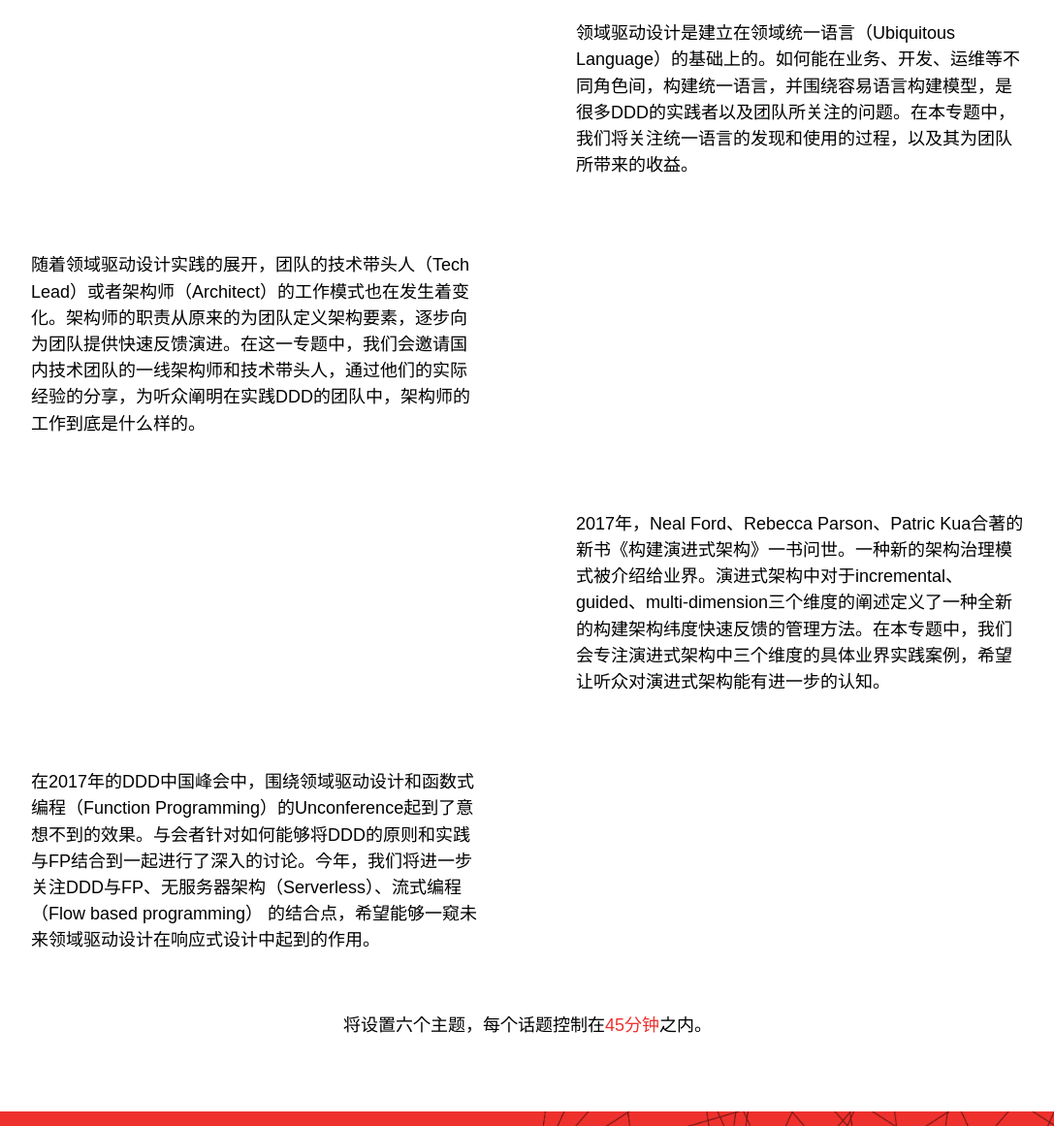
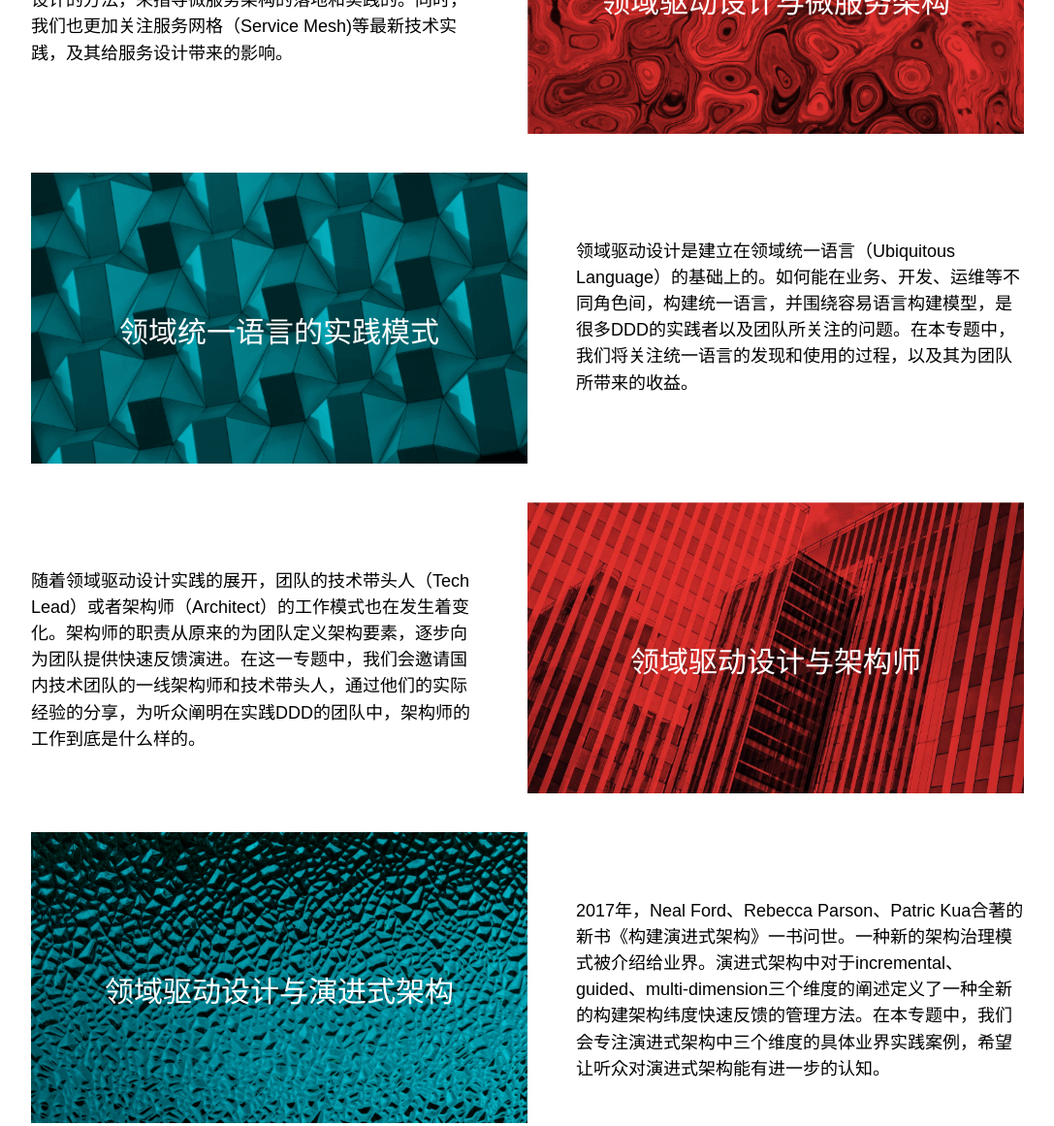
Before and after one commit to DDD-China/DDD-China-2018, a website: page docs/topic-gathering.html in a window 1280 px wide. Shown: the part 1664-2825 px from the top of the page at 97% size, without its empty margins (96-1183 px from the left). Drawn offline with Linux system fonts and the light colour scheme; a web font is replaced by a local one.

Commit message:
fix: fix gathering topic can not show background image and adjust speaker topic to show as column

```diff
--- a/docs/css/main.css
+++ b/docs/css/main.css
@@ -394,6 +394,7 @@ a {
   font-size: 14px;
 }
 .speaker-topic {
+  flex-direction: column;
   background-color: black;
   color: white;
   min-width: 260px;
@@ -686,6 +687,34 @@ a {
   padding-right: 3rem;
 }
 
+.gathering-topics .topic-item p {
+  padding-top: 50px;
+}
+
+.gathering-topics .topic-item .topic-title {
+  font-size: 30px;
+  height: 300px;
+  padding-top: 140px;
+}
+.gathering-topics .topic1 {
+  background-image: url("../resource/topic1.png");
+}
+.gathering-topics .topic2 {
+  background-image: url("../resource/fabric-2642229-01.png");
+}
+.gathering-topics .topic3 {
+  background-image: url("../resource/topic3.png");
+}
+.gathering-topics .topic4 {
+  background-image: url("../resource/topic4.png");
+}
+.gathering-topics .topic5 {
+  background-image: url("../resource/topic5.png");
+}
+.gathering-topics .topic6 {
+  background-image: url("../resource/topic6.png");
+}
+
 /* look back*/
 .look-back-wrapper {
   padding: 60px 5%;
--- a/docs/topic-gathering.html
+++ b/docs/topic-gathering.html
@@ -69,11 +69,11 @@
     <div class="grid-wrapper  grid-space">
         <div class="grid centered">
     <div class="grid-cell">
-        <div class="six-topics">
+        <div class="six-topics gathering-topics">
             <p class="sub-title">六大会议主题</p>
             <div>
                 <div class="topic-item">
-                    <div class="topic1" id="topic1">
+                    <div class="topic1 topic-title" id="topic1">
                         领域驱动设计与企业级云IT架构
                     </div>
                     <p>
@@ -85,13 +85,13 @@
                     <p>
                         2014年，微服务概念的火热带动了DDD的概念被业界重新认知。在微服务架构设计中，DDD被认为是微服务架构设计的指导思想。我们将继续关注业界是如何通过领域驱动设计的方法，来指导微服务架构的落地和实践的。同时，我们也更加关注服务网格（Service Mesh)等最新技术实践，及其给服务设计带来的影响。
                     </p>
-                    <div class="topic2" id="topic2">
+                    <div class="topic2 topic-title" id="topic2">
                         领域驱动设计与微服务架构
                     </div>
                 </div>
 
                 <div class="topic-item">
-                    <div class="topic3" id="topic3">
+                    <div class="topic3 topic-title" id="topic3">
                         领域统一语言的实践模式
                     </div>
                     <p>
@@ -103,12 +103,12 @@
                     <p>
                         随着领域驱动设计实践的展开，团队的技术带头人（Tech
                         Lead）或者架构师（Architect）的工作模式也在发生着变化。架构师的职责从原来的为团队定义架构要素，逐步向为团队提供快速反馈演进。在这一专题中，我们会邀请国内技术团队的一线架构师和技术带头人，通过他们的实际经验的分享，为听众阐明在实践DDD的团队中，架构师的工作到底是什么样的。 </p>
-                    <div class="topic4" id="topic4">
+                    <div class="topic4 topic-title" id="topic4">
                         领域驱动设计与架构师
                     </div>
                 </div>
                 <div class="topic-item">
-                    <div class="topic5" id="topic5">
+                    <div class="topic5 topic-title" id="topic5">
                         领域驱动设计与演进式架构
                     </div>
                     <p>
@@ -122,7 +122,7 @@
                         Programming）的Unconference起到了意想不到的效果。与会者针对如何能够将DDD的原则和实践与FP结合到一起进行了深入的讨论。今年，我们将进一步关注DDD与FP、无服务器架构（Serverless）、流式编程（Flow
                         based programming） 的结合点，希望能够一窥未来领域驱动设计在响应式设计中起到的作用。
                     </p>
-                    <div class="topic6" id="topic6">
+                    <div class="topic6 topic-title" id="topic6">
                         领域驱动与响应式设计
                     </div>
                 </div>
```
